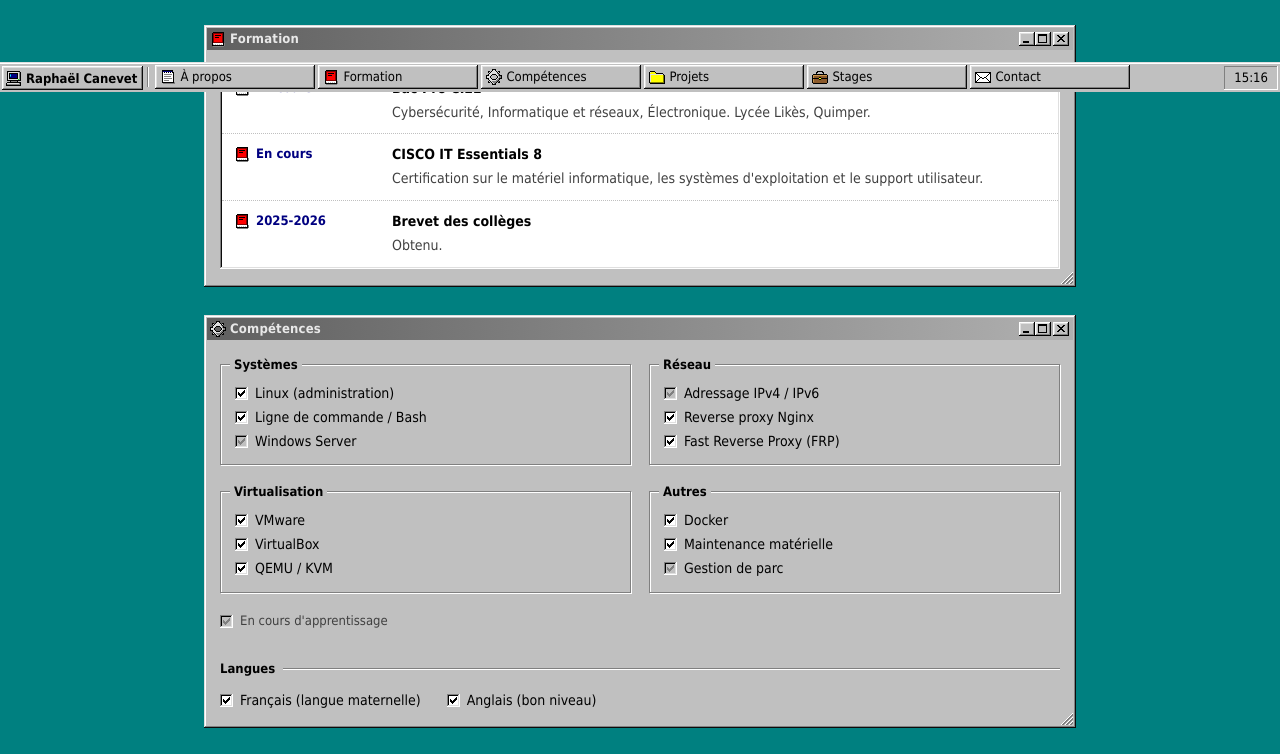
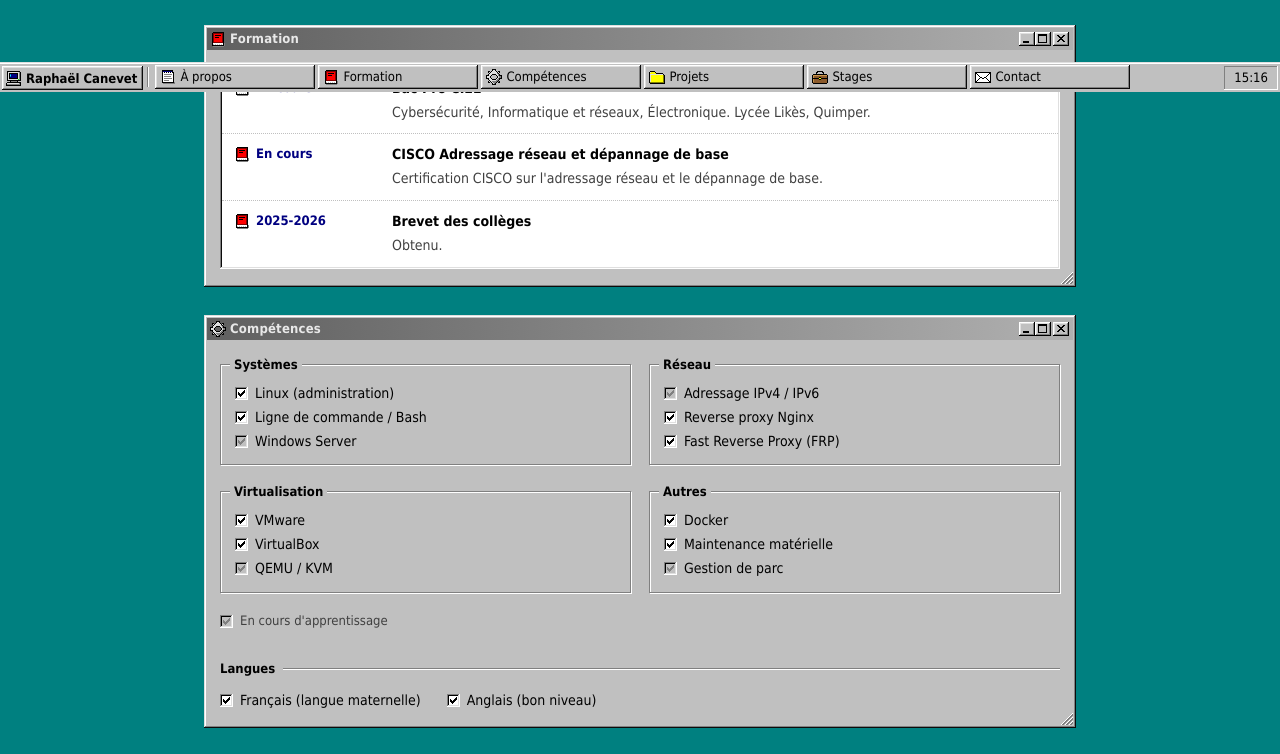
Before and after one commit to raph-dot-img/portfolio, a plain HTML site: page index.html in a window 1280 px wide. Shown: the part 708-1462 px from the top of the page. Drawn offline with Linux system fonts and the light colour scheme.

Commit message:
Update course titles and tag styling in index.html

```diff
--- a/index.html
+++ b/index.html
@@ -116,8 +116,8 @@
       <li>
         <span class="periode">En cours</span>
         <div>
-          <h3>CISCO IT Essentials 8</h3>
-          <p>Certification sur le matériel informatique, les systèmes d'exploitation et le support utilisateur.</p>
+          <h3>CISCO Adressage réseau et dépannage de base</h3>
+          <p>Certification CISCO sur l'adressage réseau et le dépannage de base.</p>
         </div>
       </li>
       <li>
@@ -155,7 +155,7 @@
         <ul class="tags">
           <li>VMware</li>
           <li>VirtualBox</li>
-          <li>QEMU / KVM</li>
+          <li class="encours">QEMU / KVM</li>
         </ul>
       </div>
       <div class="carte">
```
